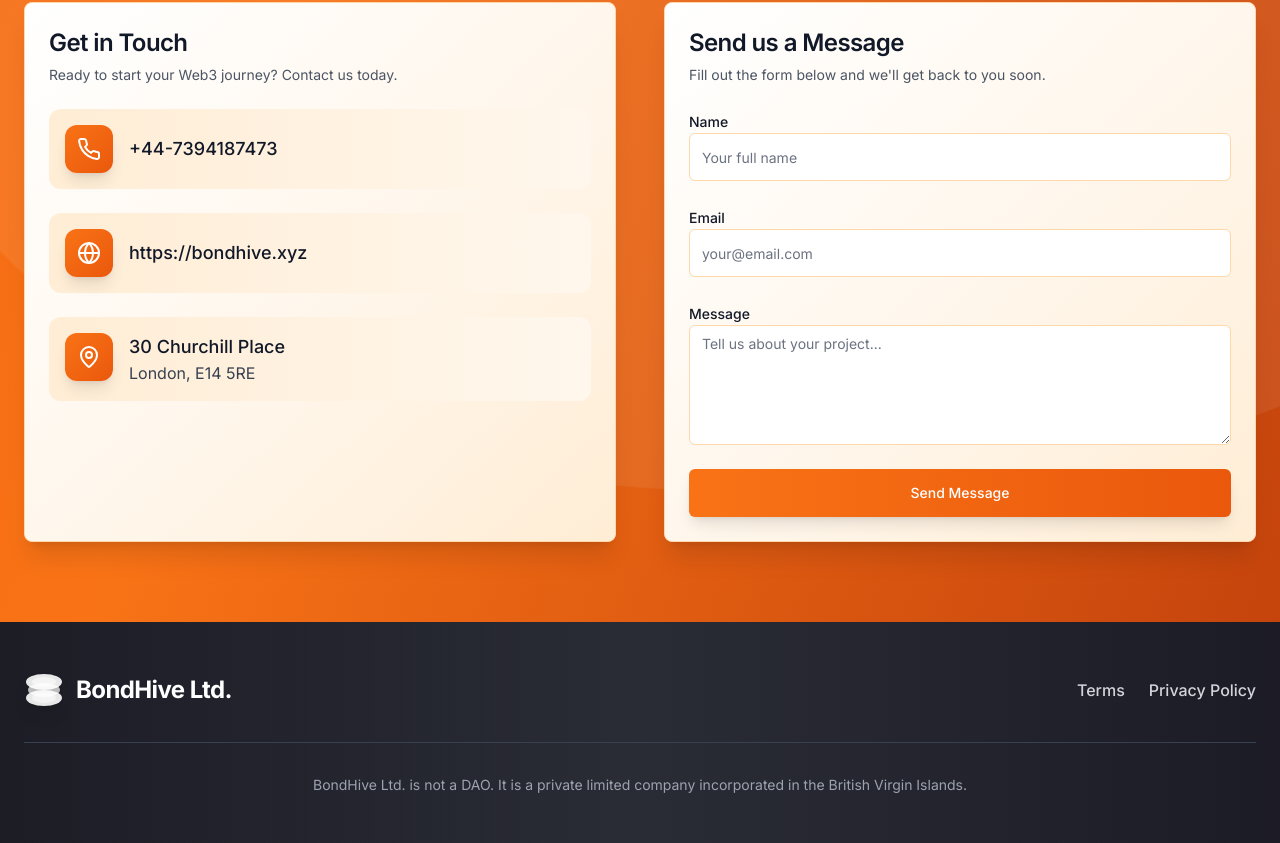
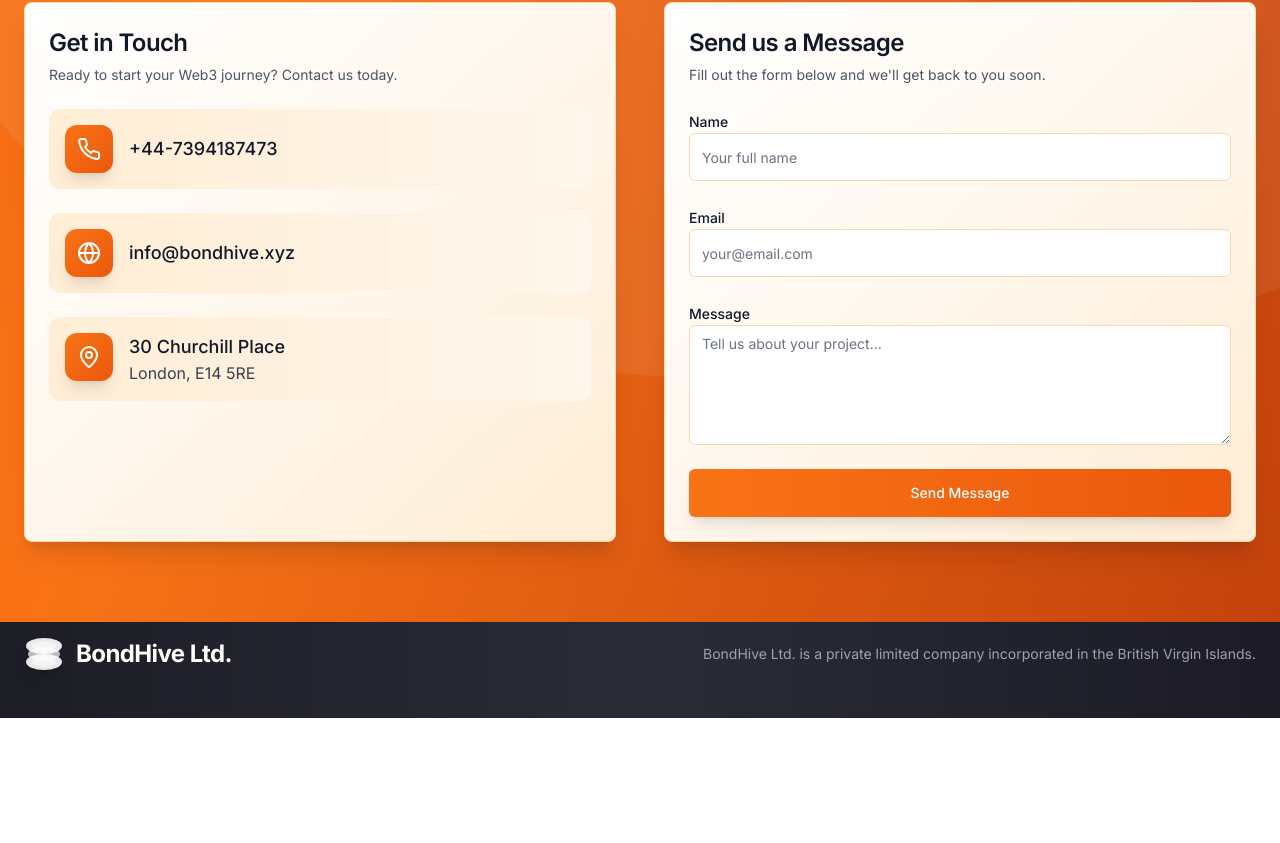
Before and after one commit to Frank-Fourier/bondhive-landing, a Next.js app: page / in a window 1280 px wide. Shown: the part 2772-3615 px from the top of the page. After the commit the page ends 3490 px from the top, so only its background shows below. Built offline with nearby package versions, Linux system fonts and the light colour scheme.

Commit message:
Update page.tsx

```diff
--- a/app/page.tsx
+++ b/app/page.tsx
@@ -469,22 +469,22 @@ export default function BondHiveLanding() {
                   <div className="w-12 h-12 bg-gradient-to-br from-orange-500 to-orange-600 rounded-xl flex items-center justify-center shadow-lg group-hover:scale-110 transition-transform duration-300">
                     <Phone className="h-6 w-6 text-white" />
                   </div>
-                  <span className="text-gray-900 font-medium text-lg group-hover:text-orange-600 transition-colors duration-300">+44-7394187473</span>
+                  <a href="tel:+447394187473" className="text-gray-900 font-medium text-lg group-hover:text-orange-600 transition-colors duration-300">+44-7394187473</a>
                 </div>
                 <div className="flex items-center space-x-4 p-4 rounded-xl bg-gradient-to-r from-orange-100 to-orange-50 hover:from-orange-200 hover:to-orange-100 transition-all duration-300 group cursor-pointer">
                   <div className="w-12 h-12 bg-gradient-to-br from-orange-500 to-orange-600 rounded-xl flex items-center justify-center shadow-lg group-hover:scale-110 transition-transform duration-300">
                     <Globe className="h-6 w-6 text-white" />
                   </div>
-                  <span className="text-gray-900 font-medium text-lg group-hover:text-orange-600 transition-colors duration-300">https://bondhive.xyz</span>
+                  <a href="mailto:info@bondhive.xyz" className="text-gray-900 font-medium text-lg group-hover:text-orange-600 transition-colors duration-300">info@bondhive.xyz</a>
                 </div>
                 <div className="flex items-start space-x-4 p-4 rounded-xl bg-gradient-to-r from-orange-100 to-orange-50 hover:from-orange-200 hover:to-orange-100 transition-all duration-300 group cursor-pointer">
                   <div className="w-12 h-12 bg-gradient-to-br from-orange-500 to-orange-600 rounded-xl flex items-center justify-center shadow-lg group-hover:scale-110 transition-transform duration-300">
                     <MapPin className="h-6 w-6 text-white" />
                   </div>
-                  <div>
+                  <a href="https://maps.google.com/maps?q=30+Churchill+Place,+London,+E14+5RE" target="_blank" rel="noopener noreferrer">
                     <p className="text-gray-900 font-medium text-lg group-hover:text-orange-600 transition-colors duration-300">30 Churchill Place</p>
                     <p className="text-gray-700">London, E14 5RE</p>
-                  </div>
+                  </a>
                 </div>
               </CardContent>
             </Card>
@@ -568,7 +568,7 @@ export default function BondHiveLanding() {
       </section>
 
       {/* Enhanced Footer */}
-      <footer className="py-12 px-6 bg-gradient-to-r from-gray-900 via-gray-800 to-gray-900 relative overflow-hidden">
+      <footer className="py-3 px-6 bg-gradient-to-r from-gray-900 via-gray-800 to-gray-900 relative overflow-hidden">
         <div className="absolute inset-0 bg-gradient-to-r from-orange-500/5 to-orange-600/5"></div>
         <div className="container mx-auto relative z-10">
           <div className="flex flex-col md:flex-row justify-between items-center mb-8">
@@ -585,20 +585,10 @@ export default function BondHiveLanding() {
               <span className="text-2xl font-bold text-white tracking-tight">BondHive Ltd.</span>
             </div>
             <div className="flex space-x-6">
-              <Link href="#" className="text-gray-300 hover:text-orange-400 transition-all duration-300 font-medium relative group">
-                Terms
-                <span className="absolute bottom-0 left-0 w-0 h-0.5 bg-orange-400 transition-all duration-300 group-hover:w-full"></span>
-              </Link>
-              <Link href="#" className="text-gray-300 hover:text-orange-400 transition-all duration-300 font-medium relative group">
-                Privacy Policy
-                <span className="absolute bottom-0 left-0 w-0 h-0.5 bg-orange-400 transition-all duration-300 group-hover:w-full"></span>
-              </Link>
+            <p className="text-center text-gray-400 text-sm">
+              BondHive Ltd. is a private limited company incorporated in the British Virgin Islands.
+            </p>
             </div>
-          </div>
-          <div className="border-t border-gray-700 pt-8">
-            <p className="text-center text-gray-400 text-sm">
-              BondHive Ltd. is not a DAO. It is a private limited company incorporated in the British Virgin Islands.
-            </p>
           </div>
         </div>
       </footer>
```
